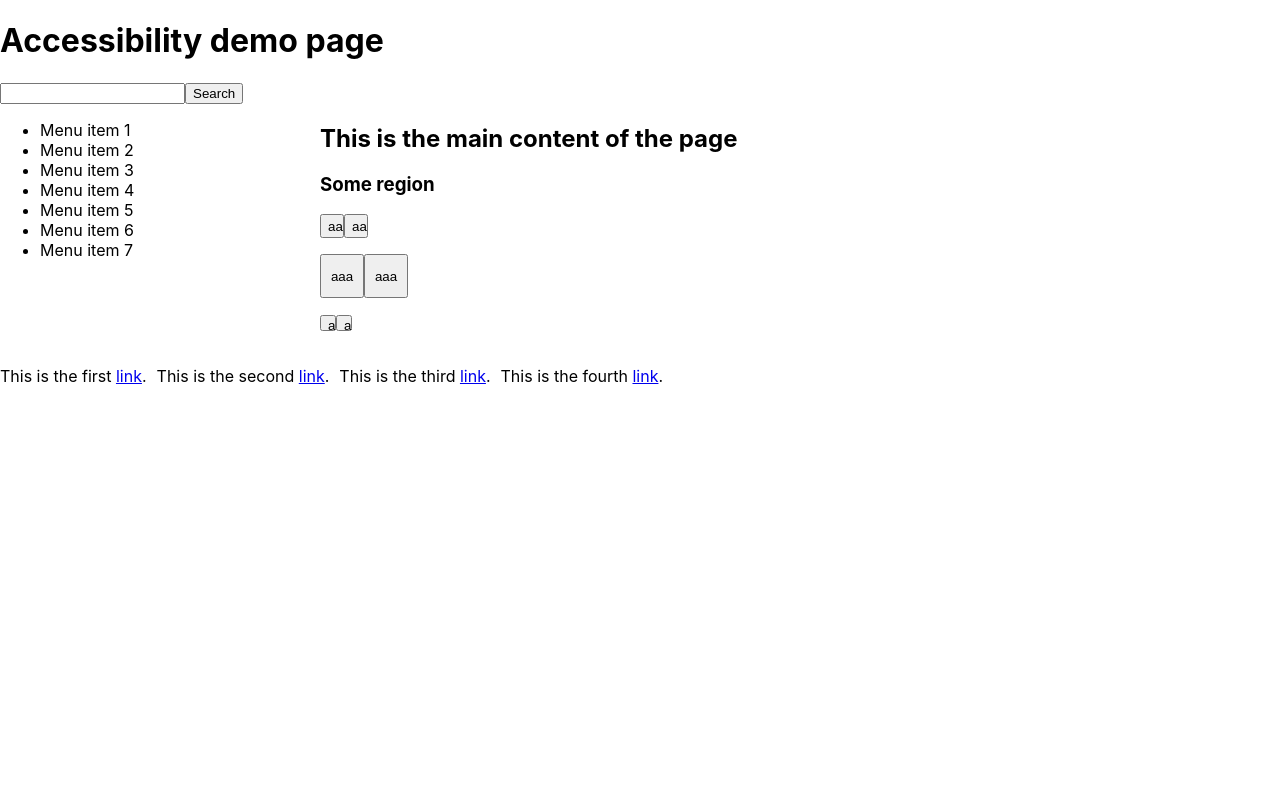
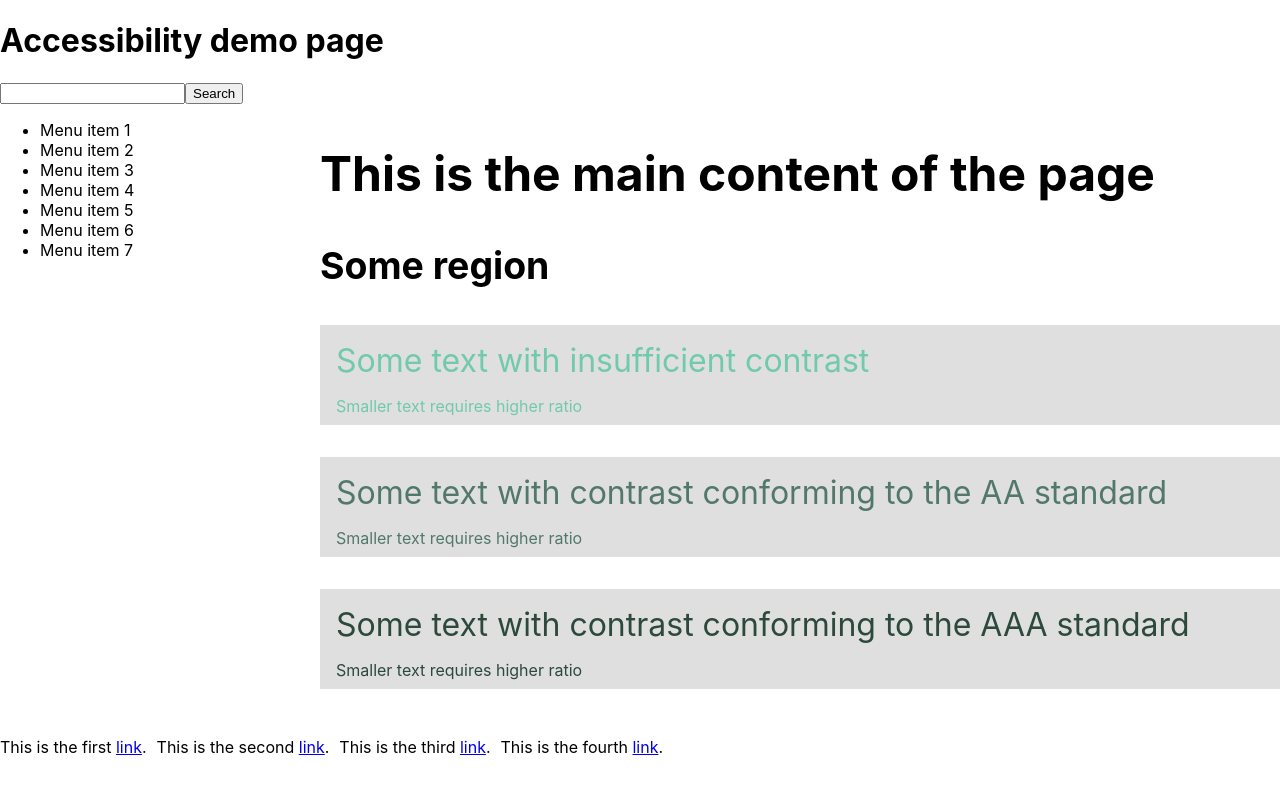
Before and after one commit to jakubgawlikowski/a11y, a React (Create React App) app in the folder a11y/: page / in a window 1280 px wide. Shown: the top 794 px of the page. Built offline with nearby package versions, Linux system fonts and the light colour scheme.

Commit message:
color contrast for fonts"

```diff
--- a/a11y/src/App.css
+++ b/a11y/src/App.css
@@ -14,6 +14,7 @@
 
 .main {
   flex: 0 0 75%;
+  font-size: 2rem;
 }
 
 .footer {
@@ -25,24 +26,30 @@
   padding-right: 10px;
 }
 
-.smallButton {
-  width: 16px;
-  height: 16px;
+.contrastBad {
+  background-color: #dfdfdf;
+  color:#70caab;
+  width: 100%;
+  height: 100px;
+  padding: 1rem;
 }
 
-@media (pointer: coarse) {
-  .smallButton {
-    width: 44px;
-    height: 44px;
-  }
+.contrastAA {
+  background-color:#dfdfdf;
+  color: #51786b;
+  width: 100%;
+  height: 100px;
+  padding: 1rem;
 }
 
-.smallButtonAA {
-  width: 24px;
-  height: 24px;
+.contrastAAA {
+  background-color: #dfdfdf;
+  color: #2c493b;
+  width: 100%;
+  height: 100px;
+  padding: 1rem;
 }
 
-.smallButtonAAA {
-  width: 44px;
-  height: 44px;
+.smallText {
+  font-size: 1rem;
 }
--- a/a11y/src/App.js
+++ b/a11y/src/App.js
@@ -29,17 +29,17 @@ function App() {
           <h2>This is the main content of the page</h2>
           <section>
             <h3 id="special-region2">Some region</h3>
-            <p>
-              <button className="smallButtonAA">aa</button>
-              <button className="smallButtonAA">aa</button>
+            <p className="contrastBad">
+              Some text with insufficient contrast
+              <p className="smallText">Smaller text requires higher ratio</p>
             </p>
-            <p>
-              <button className="smallButtonAAA">aaa</button>
-              <button className="smallButtonAAA">aaa</button>
+            <p className="contrastAA">
+              Some text with contrast conforming to the AA standard
+              <p className="smallText">Smaller text requires higher ratio</p>
             </p>
-            <p>
-              <button className="smallButton">a</button>
-              <button className="smallButton">a</button>
+            <p className="contrastAAA">
+              Some text with contrast conforming to the AAA standard
+              <p className="smallText">Smaller text requires higher ratio</p>
             </p>
           </section>
         </main>
```
